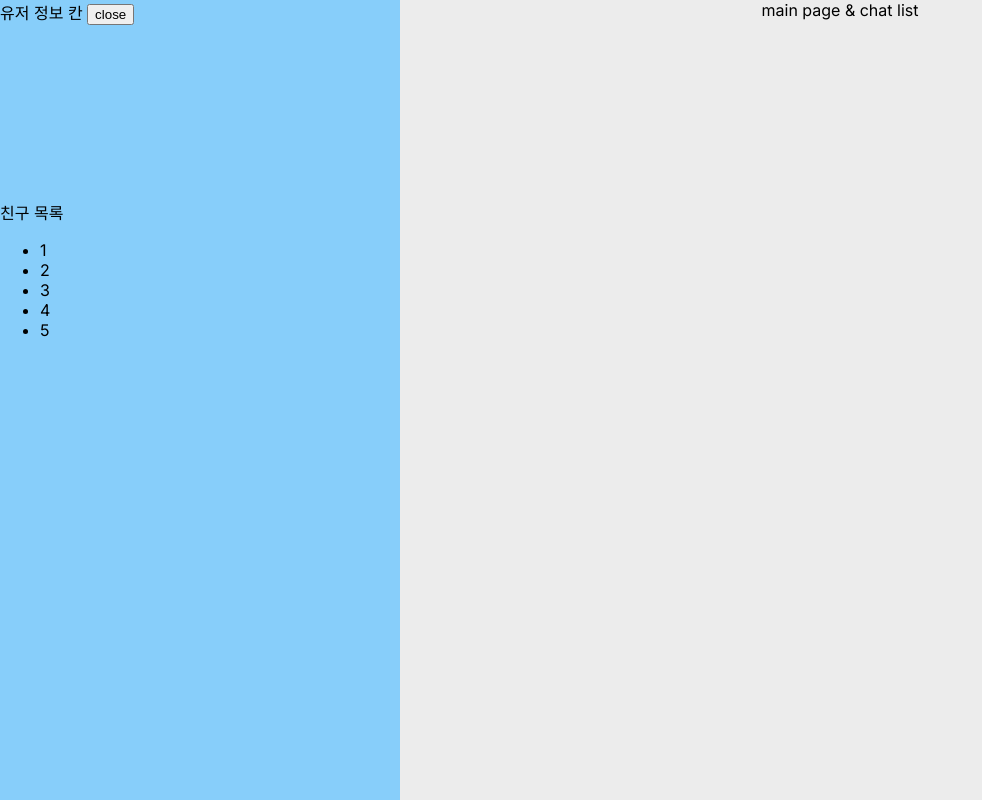
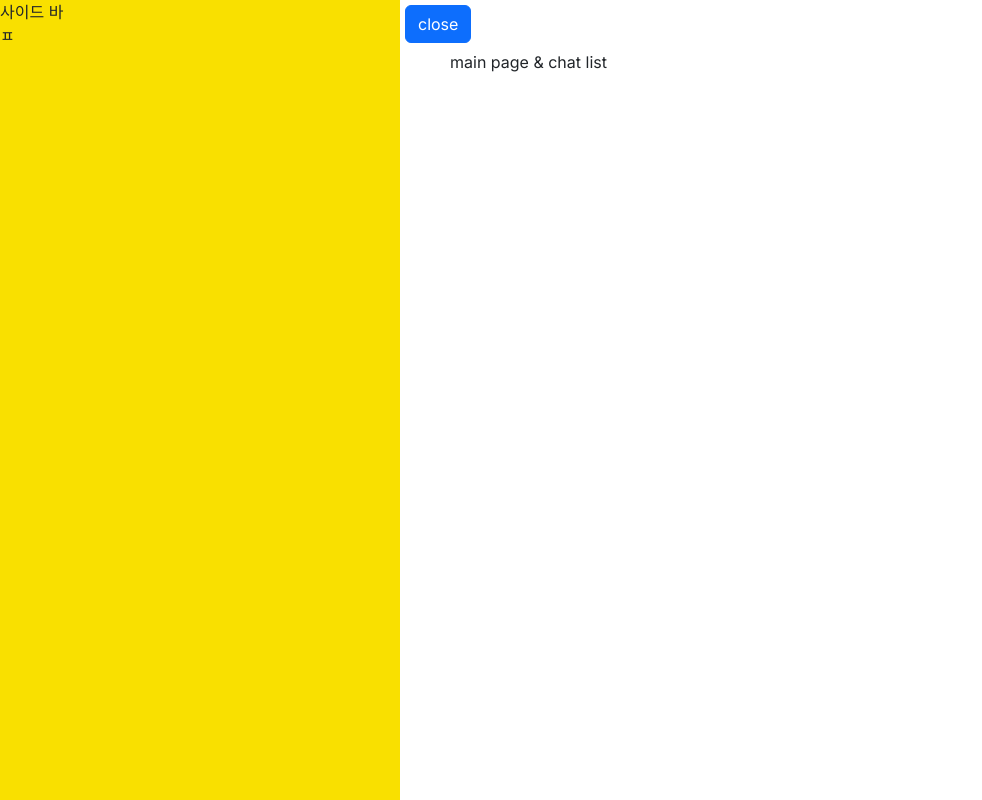
Before and after one commit to CloudProject-C-KHU/Client, a Next.js app: page /home in a window 1280 px wide. Shown: the whole page, without its empty margins (0-982 px from the left). Built offline with nearby package versions, Linux system fonts and the light colour scheme.

Commit message:
refactor: Nav

```diff
--- a/package.json
+++ b/package.json
@@ -9,6 +9,7 @@
     "lint": "next lint"
   },
   "dependencies": {
+    "bootstrap": "^5.3.2",
     "eslint-config-next": "13.5.4",
     "next": "13.5.4",
     "react": "18.2.0",
--- a/src/app/globals.css
+++ b/src/app/globals.css
@@ -1,57 +1,57 @@
-@import '../styles/(keyframe)/keyframe.css';
-:root {
+/*@import '../styles/(keyframe)/keyframe.css';*/
+/*:root {*/
 
-}
-
-/*@media (prefers-color-scheme: dark) {*/
-/*  :root {*/
-/*    --foreground-rgb: 255, 255, 255;*/
-/*    --background-start-rgb: 0, 0, 0;*/
-/*    --background-end-rgb: 0, 0, 0;*/
-
-/*    --primary-glow: radial-gradient(rgba(1, 65, 255, 0.4), rgba(1, 65, 255, 0));*/
-/*    --secondary-glow: linear-gradient(*/
-/*      to bottom right,*/
-/*      rgba(1, 65, 255, 0),*/
-/*      rgba(1, 65, 255, 0),*/
-/*      rgba(1, 65, 255, 0.3)*/
-/*    );*/
-
-/*    --tile-start-rgb: 2, 13, 46;*/
-/*    --tile-end-rgb: 2, 5, 19;*/
-/*    --tile-border: conic-gradient(*/
-/*      #ffffff80,*/
-/*      #ffffff40,*/
-/*      #ffffff30,*/
-/*      #ffffff20,*/
-/*      #ffffff10,*/
-/*      #ffffff10,*/
-/*      #ffffff80*/
-/*    );*/
-
-/*    --callout-rgb: 20, 20, 20;*/
-/*    --callout-border-rgb: 108, 108, 108;*/
-/*    --card-rgb: 100, 100, 100;*/
-/*    --card-border-rgb: 200, 200, 200;*/
-/*  }*/
 /*}*/
 
-* {
+/*!*@media (prefers-color-scheme: dark) {*!*/
+/*!*  :root {*!*/
+/*!*    --foreground-rgb: 255, 255, 255;*!*/
+/*!*    --background-start-rgb: 0, 0, 0;*!*/
+/*!*    --background-end-rgb: 0, 0, 0;*!*/
 
-}
+/*!*    --primary-glow: radial-gradient(rgba(1, 65, 255, 0.4), rgba(1, 65, 255, 0));*!*/
+/*!*    --secondary-glow: linear-gradient(*!*/
+/*!*      to bottom right,*!*/
+/*!*      rgba(1, 65, 255, 0),*!*/
+/*!*      rgba(1, 65, 255, 0),*!*/
+/*!*      rgba(1, 65, 255, 0.3)*!*/
+/*!*    );*!*/
 
-html{
-  /*max-width: 100vw;*/
-  /*overflow-x: hidden;*/
-  background-color: #ECECEC;
-}
+/*!*    --tile-start-rgb: 2, 13, 46;*!*/
+/*!*    --tile-end-rgb: 2, 5, 19;*!*/
+/*!*    --tile-border: conic-gradient(*!*/
+/*!*      #ffffff80,*!*/
+/*!*      #ffffff40,*!*/
+/*!*      #ffffff30,*!*/
+/*!*      #ffffff20,*!*/
+/*!*      #ffffff10,*!*/
+/*!*      #ffffff10,*!*/
+/*!*      #ffffff80*!*/
+/*!*    );*!*/
 
-body {
-  margin: 0;
-  padding: 0;
-}
+/*!*    --callout-rgb: 20, 20, 20;*!*/
+/*!*    --callout-border-rgb: 108, 108, 108;*!*/
+/*!*    --card-rgb: 100, 100, 100;*!*/
+/*!*    --card-border-rgb: 200, 200, 200;*!*/
+/*!*  }*!*/
+/*!*}*!*/
 
-a {
-  color: inherit;
-  text-decoration: none;
-}
+/** {*/
+
+/*}*/
+
+/*html{*/
+/*  !*max-width: 100vw;*!*/
+/*  !*overflow-x: hidden;*!*/
+/*  background-color: #ECECEC;*/
+/*}*/
+
+/*body {*/
+/*  margin: 0;*/
+/*  padding: 0;*/
+/*}*/
+
+/*a {*/
+/*  color: inherit;*/
+/*  text-decoration: none;*/
+/*}*/
--- a/src/app/home/page.js
+++ b/src/app/home/page.js
@@ -1,13 +1,21 @@
 "use client";
 import Nav from "@/view/nav";
 import "../../styles/home.css";
+import { useState } from "react";
 export default function home() {
+  const [isOpen, setIsOpen] = useState(true);
+  function handleNav() {
+    setIsOpen(!isOpen);
+  }
   return (
     <main className="main">
-      <div>
-        <Nav />
-      </div>
+      <div>{isOpen ? <Nav /> : null}</div>
       <div className="home">
+        <div className="nav-isOpen">
+          <button type="button" className="btn btn-primary" onClick={handleNav}>
+            {isOpen ? "close" : "open"}
+          </button>
+        </div>
         <div className="home-wrap">
           <h> main page & chat list</h>
           <div>
--- a/src/app/layout.js
+++ b/src/app/layout.js
@@ -1,5 +1,6 @@
 import "./globals.css";
 import { Inter } from "next/font/google";
+import "bootstrap/dist/css/bootstrap.min.css";
 
 const inter = Inter({ subsets: ["latin"] });
 
--- a/src/styles/home.css
+++ b/src/styles/home.css
@@ -1,12 +1,15 @@
 .main{
     display: flex;
-
 }
 .home{
-    flex: 1;
-    display: flex;
+    position: relative;
+}
+.nav-isOpen{
+    position: absolute;
+    left: 5px;
+    top: 5px;
+}
+.home-wrap{
+    padding:50px;
     justify-content: center;
 }
-.home-wrap{
-    justify-content: center;
-}
--- a/src/styles/nav.css
+++ b/src/styles/nav.css
@@ -1,14 +1,7 @@
 nav{
     position: relative;
     width: 400px;
-    background-color: lightskyblue;
     height: 100vh;
+    background-color: #f9e000;
+
 }
-.nav{
-    display: flex;
-    flex-direction: column;
-}
-.user-info-wrap{
-    width: 100%;
-    height: 200px;
-}
--- a/src/view/nav.js
+++ b/src/view/nav.js
@@ -1,44 +1,16 @@
 "use client";
-
-import styles from "../styles/nav.css";
+import "../styles/nav.css";
 import { useEffect, useState } from "react";
-
 export default function Nav() {
   // 상태관리
-  const [isOpen, setIsOpen] = useState(true);
-  const toggleNav = () => {
-    setIsOpen(!isOpen);
-  };
-
-  // useEffect(() => {
-  //   const button = document.querySelector("." + styles.button);
-  //   button.addEventListener("click", toggleNav);
-  // }, [isOpen]);
 
   return (
-    <>
-      <nav>
-        <div className="nav">
-          <div className="user-info-wrap">
-            <span> 유저 정보 칸 </span>
-            <button>{isOpen ? <span>close</span> : <span>open</span>}</button>
-          </div>
-          <div>
-            <div>
-              <span>친구 목록</span>
-            </div>
-            <div>
-              <ul>
-                <li>1</li>
-                <li>2</li>
-                <li>3</li>
-                <li>4</li>
-                <li>5</li>
-              </ul>
-            </div>
-          </div>
+    <nav>
+      <div>
+        <div>
+          <div>사이드 바</div>ㅍ{" "}
         </div>
-      </nav>
-    </>
+      </div>
+    </nav>
   );
 }
```
Also changed, not shown: 1 other file (tests, documents, lock files or other folders).
